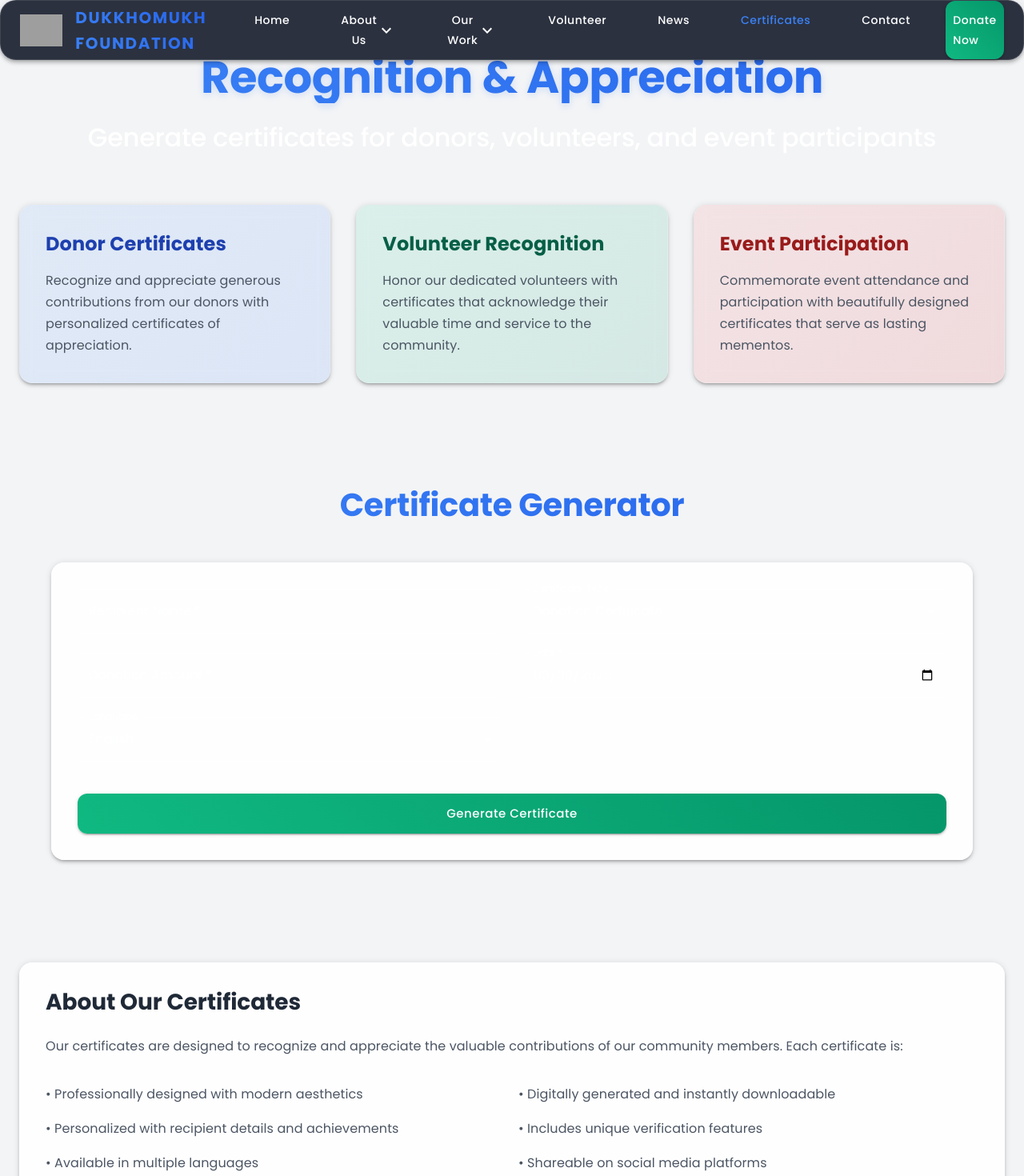
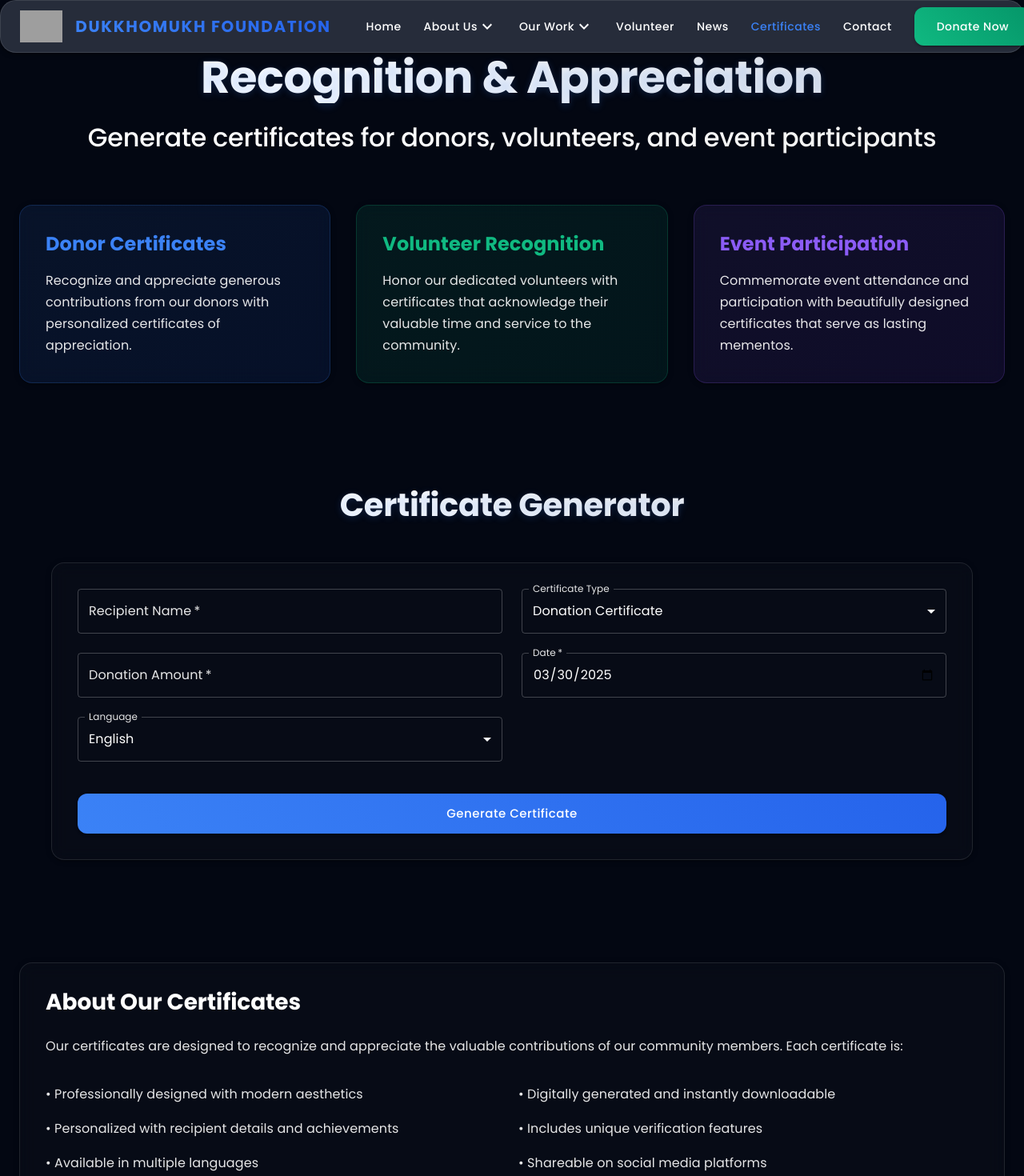
Before and after one commit to shafinkhanruet/dmf, a React (Create React App) app: page /certificates in a window 1280 px wide. Shown: the top 1470 px of the page at 80% size. Built offline with nearby package versions, Linux system fonts and the light colour scheme; grey boxes are pictures that could not be loaded.

Commit message:
fix: update UI styling and fix navbar text wrapping

```diff
--- a/src/components/CertificateGenerator.js
+++ b/src/components/CertificateGenerator.js
@@ -171,17 +171,18 @@ const CertificateGenerator = () => {
   };
 
   return (
-    <Container maxWidth="lg" sx={{ py: 8 }}>
+    <Container maxWidth="lg" sx={{ py: { xs: 4, md: 8 } }}>
       <Typography
         variant="h2"
         align="center"
         sx={{
           mb: 6,
           fontWeight: 700,
-          background: 'linear-gradient(45deg, #3B82F6, #2563EB)',
+          background: 'linear-gradient(45deg, #FFFFFF 30%, rgba(255,255,255,0.9) 90%)',
           backgroundClip: 'text',
           WebkitBackgroundClip: 'text',
           WebkitTextFillColor: 'transparent',
+          textShadow: '0 2px 10px rgba(59, 130, 246, 0.2)',
         }}
       >
         Certificate Generator
@@ -190,10 +191,16 @@ const CertificateGenerator = () => {
       <Paper
         elevation={3}
         sx={{
-          p: 4,
+          p: { xs: 2, md: 4 },
           borderRadius: 4,
-          background: 'rgba(255, 255, 255, 0.9)',
+          background: 'rgba(255, 255, 255, 0.02)',
           backdropFilter: 'blur(10px)',
+          border: '1px solid rgba(255, 255, 255, 0.1)',
+          transition: 'all 0.3s ease',
+          '&:hover': {
+            border: '1px solid rgba(255, 255, 255, 0.2)',
+            boxShadow: '0 8px 30px rgba(0, 0, 0, 0.2)',
+          },
         }}
       >
         <Grid container spacing={3}>
@@ -205,17 +212,48 @@ const CertificateGenerator = () => {
               value={certificateData.recipientName}
               onChange={handleInputChange}
               required
+              sx={{
+                '& .MuiOutlinedInput-root': {
+                  '& fieldset': {
+                    borderColor: 'rgba(255, 255, 255, 0.23)',
+                  },
+                  '&:hover fieldset': {
+                    borderColor: 'rgba(255, 255, 255, 0.4)',
+                  },
+                  '&.Mui-focused fieldset': {
+                    borderColor: 'primary.main',
+                  },
+                },
+                '& .MuiInputLabel-root': {
+                  color: 'text.secondary',
+                },
+                '& .MuiInputBase-input': {
+                  color: 'text.primary',
+                },
+              }}
             />
           </Grid>
 
           <Grid item xs={12} md={6}>
             <FormControl fullWidth>
-              <InputLabel>Certificate Type</InputLabel>
+              <InputLabel sx={{ color: 'text.secondary' }}>Certificate Type</InputLabel>
               <Select
                 name="certificateType"
                 value={certificateData.certificateType}
                 onChange={handleInputChange}
                 label="Certificate Type"
+                sx={{
+                  '& .MuiOutlinedInput-notchedOutline': {
+                    borderColor: 'rgba(255, 255, 255, 0.23)',
+                  },
+                  '&:hover .MuiOutlinedInput-notchedOutline': {
+                    borderColor: 'rgba(255, 255, 255, 0.4)',
+                  },
+                  '&.Mui-focused .MuiOutlinedInput-notchedOutline': {
+                    borderColor: 'primary.main',
+                  },
+                  color: 'text.primary',
+                }}
               >
                 <MenuItem value="donation">Donation Certificate</MenuItem>
                 <MenuItem value="volunteer">Volunteer Certificate</MenuItem>
@@ -234,6 +272,25 @@ const CertificateGenerator = () => {
                 value={certificateData.amount}
                 onChange={handleInputChange}
                 required
+                sx={{
+                  '& .MuiOutlinedInput-root': {
+                    '& fieldset': {
+                      borderColor: 'rgba(255, 255, 255, 0.23)',
+                    },
+                    '&:hover fieldset': {
+                      borderColor: 'rgba(255, 255, 255, 0.4)',
+                    },
+                    '&.Mui-focused fieldset': {
+                      borderColor: 'primary.main',
+                    },
+                  },
+                  '& .MuiInputLabel-root': {
+                    color: 'text.secondary',
+                  },
+                  '& .MuiInputBase-input': {
+                    color: 'text.primary',
+                  },
+                }}
               />
             </Grid>
           )}
@@ -248,6 +305,25 @@ const CertificateGenerator = () => {
                 value={certificateData.hours}
                 onChange={handleInputChange}
                 required
+                sx={{
+                  '& .MuiOutlinedInput-root': {
+                    '& fieldset': {
+                      borderColor: 'rgba(255, 255, 255, 0.23)',
+                    },
+                    '&:hover fieldset': {
+                      borderColor: 'rgba(255, 255, 255, 0.4)',
+                    },
+                    '&.Mui-focused fieldset': {
+                      borderColor: 'primary.main',
+                    },
+                  },
+                  '& .MuiInputLabel-root': {
+                    color: 'text.secondary',
+                  },
+                  '& .MuiInputBase-input': {
+                    color: 'text.primary',
+                  },
+                }}
               />
             </Grid>
           )}
@@ -261,6 +337,25 @@ const CertificateGenerator = () => {
                 value={certificateData.eventName}
                 onChange={handleInputChange}
                 required
+                sx={{
+                  '& .MuiOutlinedInput-root': {
+                    '& fieldset': {
+                      borderColor: 'rgba(255, 255, 255, 0.23)',
+                    },
+                    '&:hover fieldset': {
+                      borderColor: 'rgba(255, 255, 255, 0.4)',
+                    },
+                    '&.Mui-focused fieldset': {
+                      borderColor: 'primary.main',
+                    },
+                  },
+                  '& .MuiInputLabel-root': {
+                    color: 'text.secondary',
+                  },
+                  '& .MuiInputBase-input': {
+                    color: 'text.primary',
+                  },
+                }}
               />
             </Grid>
           )}
@@ -274,17 +369,48 @@ const CertificateGenerator = () => {
               value={certificateData.date}
               onChange={handleInputChange}
               required
+              sx={{
+                '& .MuiOutlinedInput-root': {
+                  '& fieldset': {
+                    borderColor: 'rgba(255, 255, 255, 0.23)',
+                  },
+                  '&:hover fieldset': {
+                    borderColor: 'rgba(255, 255, 255, 0.4)',
+                  },
+                  '&.Mui-focused fieldset': {
+                    borderColor: 'primary.main',
+                  },
+                },
+                '& .MuiInputLabel-root': {
+                  color: 'text.secondary',
+                },
+                '& .MuiInputBase-input': {
+                  color: 'text.primary',
+                },
+              }}
             />
           </Grid>
 
           <Grid item xs={12} md={6}>
             <FormControl fullWidth>
-              <InputLabel>Language</InputLabel>
+              <InputLabel sx={{ color: 'text.secondary' }}>Language</InputLabel>
               <Select
                 name="language"
                 value={certificateData.language}
                 onChange={handleInputChange}
                 label="Language"
+                sx={{
+                  '& .MuiOutlinedInput-notchedOutline': {
+                    borderColor: 'rgba(255, 255, 255, 0.23)',
+                  },
+                  '&:hover .MuiOutlinedInput-notchedOutline': {
+                    borderColor: 'rgba(255, 255, 255, 0.4)',
+                  },
+                  '&.Mui-focused .MuiOutlinedInput-notchedOutline': {
+                    borderColor: 'primary.main',
+                  },
+                  color: 'text.primary',
+                }}
               >
                 <MenuItem value="en">English</MenuItem>
                 <MenuItem value="bn">Bengali</MenuItem>
@@ -300,9 +426,12 @@ const CertificateGenerator = () => {
               size="large"
               sx={{
                 mt: 2,
-                background: 'linear-gradient(45deg, #10B981, #059669)',
+                background: 'linear-gradient(45deg, #3B82F6, #2563EB)',
+                color: '#FFFFFF',
                 '&:hover': {
-                  background: 'linear-gradient(45deg, #34D399, #10B981)',
+                  background: 'linear-gradient(45deg, #60A5FA, #3B82F6)',
+                  transform: 'translateY(-2px)',
+                  boxShadow: '0 6px 20px rgba(59, 130, 246, 0.3)',
                 },
               }}
             >
--- a/src/components/Navbar.js
+++ b/src/components/Navbar.js
@@ -168,6 +168,7 @@ const Navbar = () => {
                   display: { xs: 'none', md: 'flex' },
                   alignItems: 'center',
                   textDecoration: 'none',
+                  minWidth: 'fit-content',
                 }}
               >
                 <Box
@@ -185,6 +186,7 @@ const Navbar = () => {
                 />
                 <Typography
                   variant="h6"
+                  noWrap
                   sx={{
                     fontWeight: 700,
                     letterSpacing: '.1rem',
@@ -199,7 +201,7 @@ const Navbar = () => {
                 </Typography>
               </Box>
 
-              <Box sx={{ flexGrow: 1, display: { xs: 'flex', md: 'none' } }}>
+              <Box sx={{ flexGrow: 0, display: { xs: 'flex', md: 'none' } }}>
                 <IconButton
                   size="large"
                   aria-label="menu"
@@ -235,6 +237,7 @@ const Navbar = () => {
                 />
                 <Typography
                   variant="h6"
+                  noWrap
                   sx={{
                     fontWeight: 700,
                     letterSpacing: '.1rem',
@@ -249,7 +252,7 @@ const Navbar = () => {
                 </Typography>
               </Box>
 
-              <Box sx={{ flexGrow: 1, display: { xs: 'none', md: 'flex' }, gap: 1 }}>
+              <Box sx={{ flexGrow: 1, display: { xs: 'none', md: 'flex' }, gap: 0.5, justifyContent: 'center' }}>
                 {menuItems.map((item) => (
                   <Box key={item.title}>
                     {item.submenu ? (
@@ -260,6 +263,9 @@ const Navbar = () => {
                             color: 'white',
                             display: 'flex',
                             alignItems: 'center',
+                            px: 1.5,
+                            minWidth: 'auto',
+                            whiteSpace: 'nowrap',
                             '&:hover': {
                               backgroundColor: 'rgba(255, 255, 255, 0.08)',
                             },
@@ -306,6 +312,9 @@ const Navbar = () => {
                         to={item.path}
                         sx={{
                           color: location.pathname === item.path ? 'primary.main' : 'white',
+                          px: 1.5,
+                          minWidth: 'auto',
+                          whiteSpace: 'nowrap',
                           '&:hover': {
                             backgroundColor: 'rgba(255, 255, 255, 0.08)',
                           },
@@ -324,6 +333,8 @@ const Navbar = () => {
                 variant="contained"
                 sx={{
                   ml: 2,
+                  minWidth: 'auto',
+                  whiteSpace: 'nowrap',
                   background: 'linear-gradient(45deg, #10B981, #059669)',
                   '&:hover': {
                     background: 'linear-gradient(45deg, #34D399, #10B981)',
@@ -349,6 +360,8 @@ const Navbar = () => {
           display: { xs: 'block', md: 'none' },
           '& .MuiDrawer-paper': {
             width: 280,
+            backgroundColor: 'background.paper',
+            backdropFilter: 'blur(12px)',
           },
         }}
       >
--- a/src/pages/Certificates.js
+++ b/src/pages/Certificates.js
@@ -10,20 +10,21 @@ import CertificateGenerator from '../components/CertificateGenerator';
 
 const Certificates = () => {
   return (
-    <Box sx={{ minHeight: '100vh', py: 8, backgroundColor: '#F3F4F6' }}>
+    <Box sx={{ minHeight: '100vh', py: { xs: 4, md: 8 }, backgroundColor: 'background.default' }}>
       <Container maxWidth="xl">
         {/* Hero Section */}
-        <Box sx={{ mb: 8, textAlign: 'center' }}>
+        <Box sx={{ mb: { xs: 4, md: 8 }, textAlign: 'center' }}>
           <Typography
             variant="h1"
             sx={{
               fontSize: { xs: '2.5rem', md: '3.5rem' },
               fontWeight: 800,
               mb: 3,
-              background: 'linear-gradient(45deg, #3B82F6, #2563EB)',
+              background: 'linear-gradient(45deg, #FFFFFF 30%, rgba(255,255,255,0.9) 90%)',
               backgroundClip: 'text',
               WebkitBackgroundClip: 'text',
               WebkitTextFillColor: 'transparent',
+              textShadow: '0 2px 10px rgba(59, 130, 246, 0.2)',
             }}
           >
             Recognition & Appreciation
@@ -33,7 +34,7 @@ const Certificates = () => {
             sx={{
               fontSize: { xs: '1.5rem', md: '2rem' },
               fontWeight: 500,
-              color: '#4B5563',
+              color: 'text.secondary',
               mb: 4,
             }}
           >
@@ -42,7 +43,7 @@ const Certificates = () => {
         </Box>
 
         {/* Info Cards */}
-        <Grid container spacing={4} sx={{ mb: 8 }}>
+        <Grid container spacing={4} sx={{ mb: { xs: 4, md: 8 } }}>
           <Grid item xs={12} md={4}>
             <Paper
               elevation={3}
@@ -50,14 +51,21 @@ const Certificates = () => {
                 p: 4,
                 height: '100%',
                 borderRadius: 4,
-                background: 'linear-gradient(135deg, #60A5FA20, #3B82F620)',
+                background: 'linear-gradient(135deg, rgba(59, 130, 246, 0.1), rgba(37, 99, 235, 0.1))',
                 backdropFilter: 'blur(10px)',
+                border: '1px solid rgba(59, 130, 246, 0.2)',
+                transition: 'all 0.3s ease',
+                '&:hover': {
+                  transform: 'translateY(-5px)',
+                  border: '1px solid rgba(59, 130, 246, 0.3)',
+                  boxShadow: '0 8px 30px rgba(59, 130, 246, 0.2)',
+                },
               }}
             >
-              <Typography variant="h5" sx={{ mb: 2, color: '#1E40AF', fontWeight: 700 }}>
+              <Typography variant="h5" sx={{ mb: 2, color: 'primary.main', fontWeight: 700 }}>
                 Donor Certificates
               </Typography>
-              <Typography variant="body1" sx={{ color: '#4B5563' }}>
+              <Typography variant="body1" sx={{ color: 'text.secondary' }}>
                 Recognize and appreciate generous contributions from our donors with
                 personalized certificates of appreciation.
               </Typography>
@@ -71,14 +79,21 @@ const Certificates = () => {
                 p: 4,
                 height: '100%',
                 borderRadius: 4,
-                background: 'linear-gradient(135deg, #34D39920, #05966920)',
+                background: 'linear-gradient(135deg, rgba(16, 185, 129, 0.1), rgba(5, 150, 105, 0.1))',
                 backdropFilter: 'blur(10px)',
+                border: '1px solid rgba(16, 185, 129, 0.2)',
+                transition: 'all 0.3s ease',
+                '&:hover': {
+                  transform: 'translateY(-5px)',
+                  border: '1px solid rgba(16, 185, 129, 0.3)',
+                  boxShadow: '0 8px 30px rgba(16, 185, 129, 0.2)',
+                },
               }}
             >
-              <Typography variant="h5" sx={{ mb: 2, color: '#065F46', fontWeight: 700 }}>
+              <Typography variant="h5" sx={{ mb: 2, color: 'secondary.main', fontWeight: 700 }}>
                 Volunteer Recognition
               </Typography>
-              <Typography variant="body1" sx={{ color: '#4B5563' }}>
+              <Typography variant="body1" sx={{ color: 'text.secondary' }}>
                 Honor our dedicated volunteers with certificates that acknowledge their
                 valuable time and service to the community.
               </Typography>
@@ -92,14 +107,21 @@ const Certificates = () => {
                 p: 4,
                 height: '100%',
                 borderRadius: 4,
-                background: 'linear-gradient(135deg, #F8717120, #DC262620)',
+                background: 'linear-gradient(135deg, rgba(139, 92, 246, 0.1), rgba(124, 58, 237, 0.1))',
                 backdropFilter: 'blur(10px)',
+                border: '1px solid rgba(139, 92, 246, 0.2)',
+                transition: 'all 0.3s ease',
+                '&:hover': {
+                  transform: 'translateY(-5px)',
+                  border: '1px solid rgba(139, 92, 246, 0.3)',
+                  boxShadow: '0 8px 30px rgba(139, 92, 246, 0.2)',
+                },
               }}
             >
-              <Typography variant="h5" sx={{ mb: 2, color: '#991B1B', fontWeight: 700 }}>
+              <Typography variant="h5" sx={{ mb: 2, color: 'tertiary.main', fontWeight: 700 }}>
                 Event Participation
               </Typography>
-              <Typography variant="body1" sx={{ color: '#4B5563' }}>
+              <Typography variant="body1" sx={{ color: 'text.secondary' }}>
                 Commemorate event attendance and participation with beautifully designed
                 certificates that serve as lasting mementos.
               </Typography>
@@ -114,43 +136,49 @@ const Certificates = () => {
         <Paper
           elevation={3}
           sx={{
-            mt: 8,
+            mt: { xs: 4, md: 8 },
             p: 4,
             borderRadius: 4,
-            background: 'rgba(255, 255, 255, 0.9)',
+            background: 'rgba(255, 255, 255, 0.02)',
             backdropFilter: 'blur(10px)',
+            border: '1px solid rgba(255, 255, 255, 0.1)',
+            transition: 'all 0.3s ease',
+            '&:hover': {
+              border: '1px solid rgba(255, 255, 255, 0.2)',
+              boxShadow: '0 8px 30px rgba(0, 0, 0, 0.2)',
+            },
           }}
         >
-          <Typography variant="h4" sx={{ mb: 3, color: '#1F2937', fontWeight: 700 }}>
+          <Typography variant="h4" sx={{ mb: 3, color: 'text.primary', fontWeight: 700 }}>
             About Our Certificates
           </Typography>
-          <Typography variant="body1" sx={{ color: '#4B5563', mb: 2 }}>
+          <Typography variant="body1" sx={{ color: 'text.secondary', mb: 2 }}>
             Our certificates are designed to recognize and appreciate the valuable
             contributions of our community members. Each certificate is:
           </Typography>
           <Grid container spacing={2} sx={{ mt: 2 }}>
             <Grid item xs={12} md={6}>
               <Box sx={{ display: 'flex', flexDirection: 'column', gap: 2 }}>
-                <Typography variant="body1" sx={{ color: '#4B5563' }}>
+                <Typography variant="body1" sx={{ color: 'text.secondary' }}>
                   • Professionally designed with modern aesthetics
                 </Typography>
-                <Typography variant="body1" sx={{ color: '#4B5563' }}>
+                <Typography variant="body1" sx={{ color: 'text.secondary' }}>
                   • Personalized with recipient details and achievements
                 </Typography>
-                <Typography variant="body1" sx={{ color: '#4B5563' }}>
+                <Typography variant="body1" sx={{ color: 'text.secondary' }}>
                   • Available in multiple languages
                 </Typography>
               </Box>
             </Grid>
             <Grid item xs={12} md={6}>
               <Box sx={{ display: 'flex', flexDirection: 'column', gap: 2 }}>
-                <Typography variant="body1" sx={{ color: '#4B5563' }}>
+                <Typography variant="body1" sx={{ color: 'text.secondary' }}>
                   • Digitally generated and instantly downloadable
                 </Typography>
-                <Typography variant="body1" sx={{ color: '#4B5563' }}>
+                <Typography variant="body1" sx={{ color: 'text.secondary' }}>
                   • Includes unique verification features
                 </Typography>
-                <Typography variant="body1" sx={{ color: '#4B5563' }}>
+                <Typography variant="body1" sx={{ color: 'text.secondary' }}>
                   • Shareable on social media platforms
                 </Typography>
               </Box>
```
